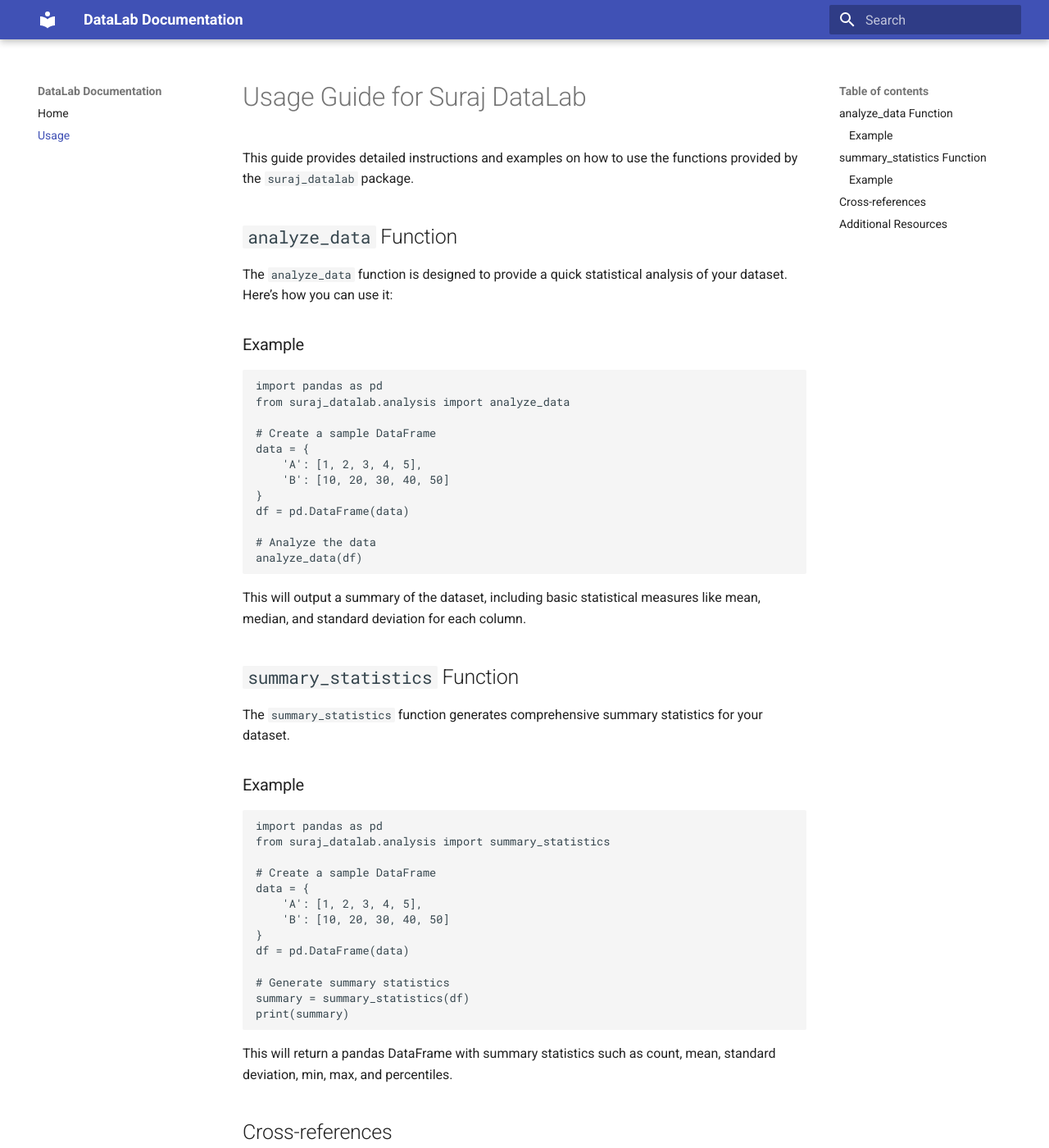
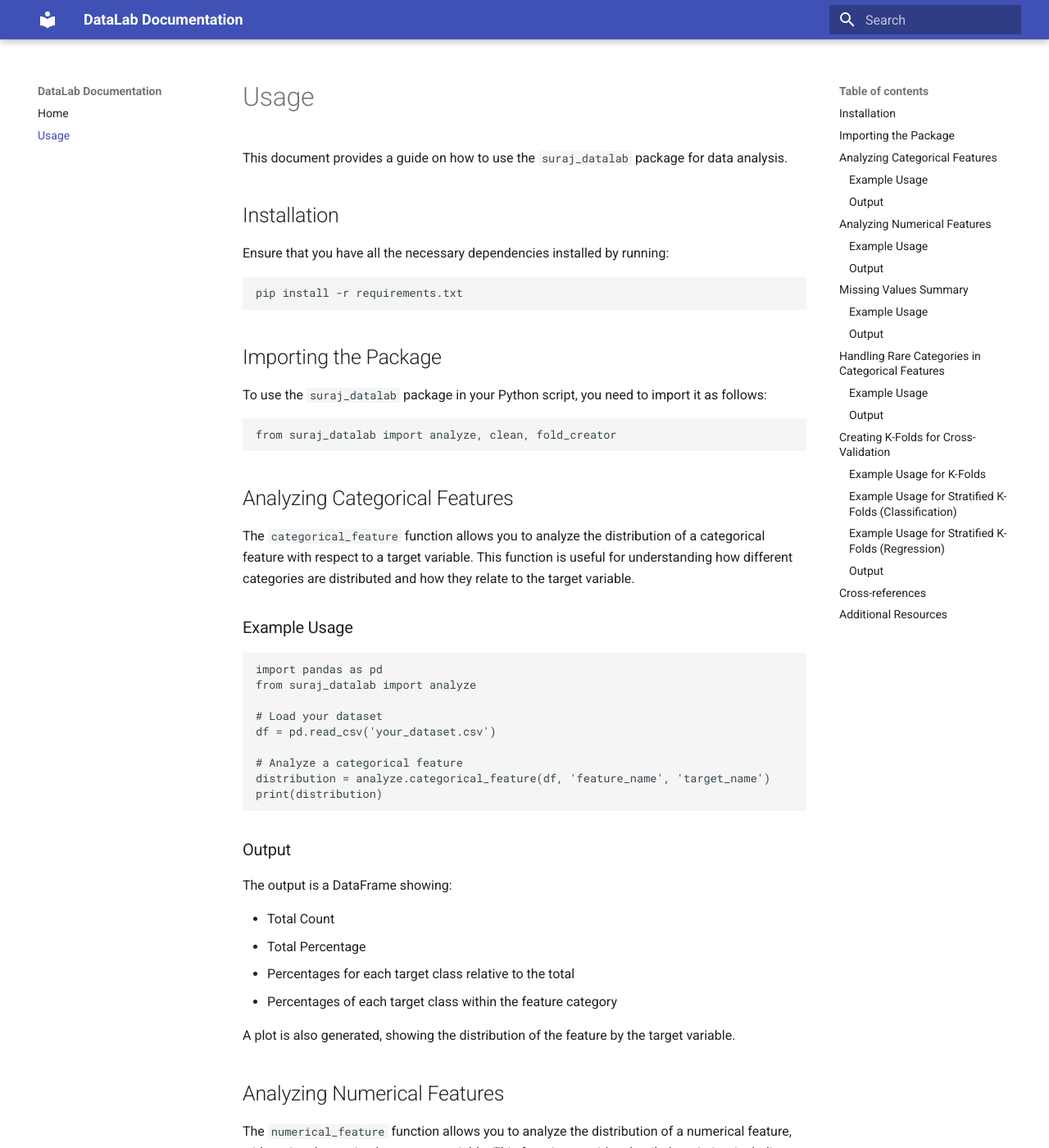
Before and after one commit to surajwate/DataLab, an MkDocs documentation site: the page built from docs/usage.md, in a window 1280 px wide and 1400 px high. Shown: the whole window at 82% size. Built offline with MkDocs 1.6.1 and Material for MkDocs 9.7.7, drawn with Linux system fonts in a browser that asks for light colours; some of the changed text lies outside the part shown.

Commit message:
update documentation

````diff
--- a/docs/usage.md
+++ b/docs/usage.md
@@ -1,53 +1,175 @@
-# Usage Guide for Suraj DataLab
+# Usage
 
-This guide provides detailed instructions and examples on how to use the functions provided by the `suraj_datalab` package.
+This document provides a guide on how to use the `suraj_datalab` package for data analysis.
 
-## `analyze_data` Function
+## Installation
 
-The `analyze_data` function is designed to provide a quick statistical analysis of your dataset. Here’s how you can use it:
+Ensure that you have all the necessary dependencies installed by running:
 
-### Example
+```bash
+pip install -r requirements.txt
+```
+
+## Importing the Package
+
+To use the `suraj_datalab` package in your Python script, you need to import it as follows:
+
+```python
+from suraj_datalab import analyze, clean, fold_creator
+```
+
+## Analyzing Categorical Features
+
+The `categorical_feature` function allows you to analyze the distribution of a categorical feature with respect to a target variable. This function is useful for understanding how different categories are distributed and how they relate to the target variable.
+
+### Example Usage
 
 ```python
 import pandas as pd
-from suraj_datalab.analysis import analyze_data
+from suraj_datalab import analyze
 
-# Create a sample DataFrame
-data = {
-    'A': [1, 2, 3, 4, 5],
-    'B': [10, 20, 30, 40, 50]
-}
-df = pd.DataFrame(data)
+# Load your dataset
+df = pd.read_csv('your_dataset.csv')
 
-# Analyze the data
-analyze_data(df)
+# Analyze a categorical feature
+distribution = analyze.categorical_feature(df, 'feature_name', 'target_name')
+print(distribution)
 ```
 
-This will output a summary of the dataset, including basic statistical measures like mean, median, and standard deviation for each column.
+### Output
 
-## `summary_statistics` Function
+The output is a DataFrame showing:
 
-The `summary_statistics` function generates comprehensive summary statistics for your dataset.
+- Total Count
+- Total Percentage
+- Percentages for each target class relative to the total
+- Percentages of each target class within the feature category
 
-### Example
+A plot is also generated, showing the distribution of the feature by the target variable.
+
+## Analyzing Numerical Features
+
+The `numerical_feature` function allows you to analyze the distribution of a numerical feature, with optional grouping by a target variable. This function provides detailed statistics, including outlier detection.
+
+### Example Usage
 
 ```python
 import pandas as pd
-from suraj_datalab.analysis import summary_statistics
+from suraj_datalab import analyze
 
-# Create a sample DataFrame
-data = {
-    'A': [1, 2, 3, 4, 5],
-    'B': [10, 20, 30, 40, 50]
-}
-df = pd.DataFrame(data)
+# Load your dataset
+df = pd.read_csv('your_dataset.csv')
 
-# Generate summary statistics
-summary = summary_statistics(df)
-print(summary)
+# Analyze a numerical feature
+outliers_df, summary_df = analyze.numerical_feature(df, 'numerical_feature_name', 'target_name')
+print(outliers_df)
+print(summary_df)
 ```
 
-This will return a pandas DataFrame with summary statistics such as count, mean, standard deviation, min, max, and percentiles.
+### Output
+
+The function returns:
+
+- `outliers_df`: A DataFrame containing the percentage of outliers.
+- `summary_df`: A DataFrame with overall statistics, as well as statistics for lower and upper outliers.
+
+A histogram and boxplot are also generated to visualize the distribution.
+
+## Missing Values Summary
+
+The `missing_values` function generates a summary of missing values in the DataFrame.
+
+### Example Usage
+
+```python
+import pandas as pd
+from suraj_datalab import analyze
+
+# Load your dataset
+df = pd.read_csv('your_dataset.csv')
+
+# Get missing values summary
+missing_summary = analyze.missing_values(df)
+print(missing_summary)
+```
+
+### Output
+
+The function returns a DataFrame with the following information:
+
+- Count of missing values
+- Percentage of missing values
+- Data type of each column that has missing values
+
+## Handling Rare Categories in Categorical Features
+
+The `RareCategoryReplacer` class in `clean.py` is used to replace rare categories in specified columns of a DataFrame with a replacement value.
+
+### Example Usage
+
+```python
+import pandas as pd
+from suraj_datalab.clean import RareCategoryReplacer
+
+# Load your dataset
+df = pd.read_csv('your_dataset.csv')
+
+# Define the columns to replace rare categories in
+columns_to_replace = ['feature_1', 'feature_2']
+
+# Create an instance of the RareCategoryReplacer
+replacer = RareCategoryReplacer(columns=columns_to_replace, proportion_threshold=0.02, replacement_value="Others")
+
+# Fit and transform the dataset
+df_transformed = replacer.fit_transform(df)
+print(df_transformed)
+```
+
+### Output
+
+The output is a transformed DataFrame where rare categories in the specified columns are replaced with the value "Others".
+
+## Creating K-Folds for Cross-Validation
+
+The `fold_creator.py` script provides functions to create K-Folds for cross-validation, including standard K-Folds, stratified K-Folds for classification, and stratified K-Folds for regression tasks.
+
+### Example Usage for K-Folds
+
+```python
+from suraj_datalab.fold_creator import create_kfolds
+
+# Create K-Folds for a dataset
+kfold_data = create_kfolds(file_path="your_dataset.csv", n_splits=5, shuffle=True, random_state=42)
+print(kfold_data)
+```
+
+### Example Usage for Stratified K-Folds (Classification)
+
+```python
+from suraj_datalab.fold_creator import create_classification_kfolds
+
+# Create Stratified K-Folds for a classification dataset
+stratified_classification_data = create_classification_kfolds(
+    file_path="your_dataset.csv", target_column="target", n_splits=5, random_state=42
+)
+print(stratified_classification_data)
+```
+
+### Example Usage for Stratified K-Folds (Regression)
+
+```python
+from suraj_datalab.fold_creator import create_regression_kfolds
+
+# Create Stratified K-Folds for a regression dataset using 'sturges' binning method
+stratified_regression_data = create_regression_kfolds(
+    file_path="your_dataset.csv", target_column="target", n_splits=5, binning_method='sturges', random_state=42
+)
+print(stratified_regression_data)
+```
+
+### Output
+
+Each of these functions will return a DataFrame with an additional 'kfold' column, indicating the fold assignment for each row in the dataset. The `create_regression_kfolds` function offers several methods for binning the target variable before applying stratified K-Folds, such as 'sturges', 'quantile', 'kmeans', and custom binning.
 
 ## Cross-references
 
````
Also changed, not shown: docs/api_reference.md (added, +128 -0 lines), docs/examples.md (added, +248 -0 lines), docs/index.md (+33 -23 lines).
